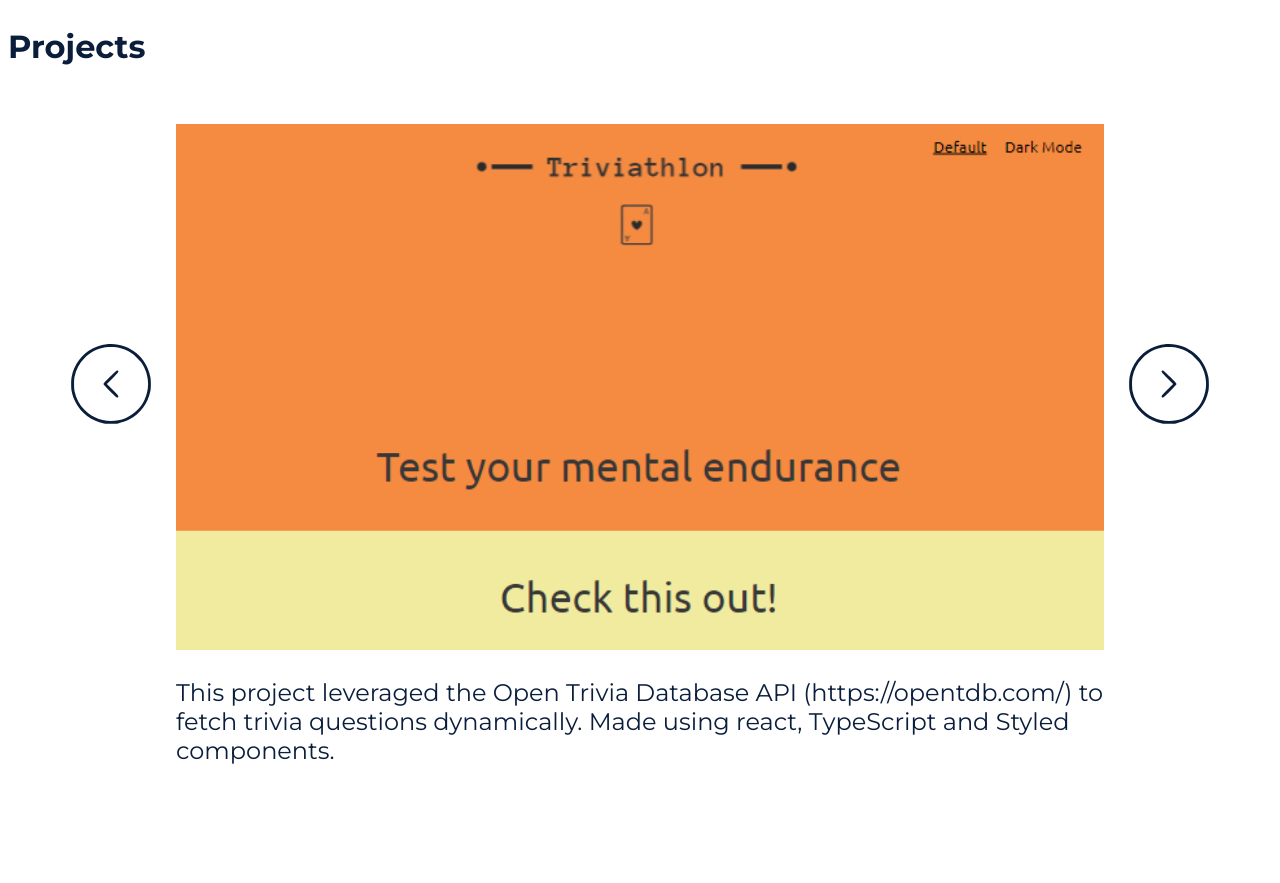
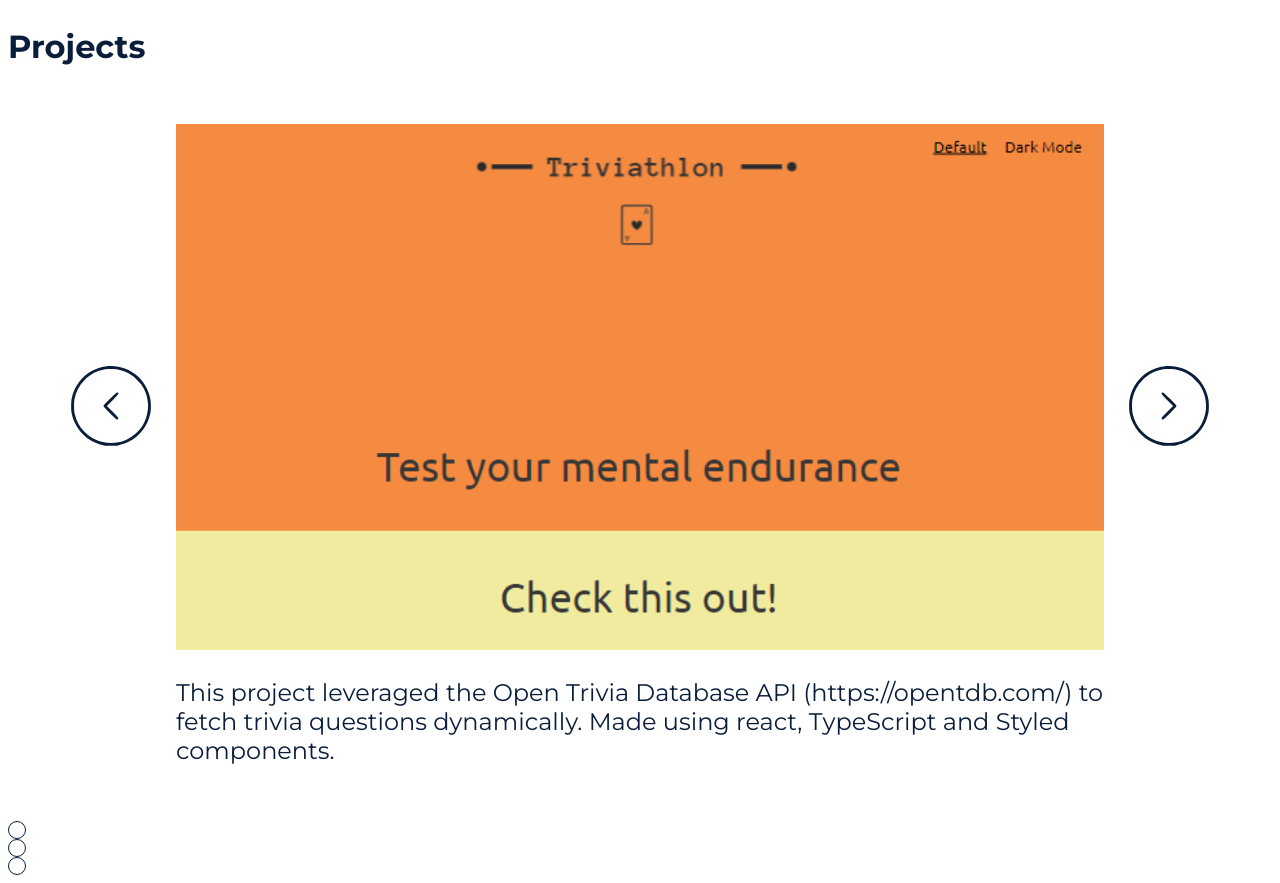
Before and after one commit to mikel-js/portfolio, a Next.js app: page / in a window 1280 px wide. Before the commit the page ends 829 px from the top, so only its background shows below. Built offline with nearby package versions, Linux system fonts and the light colour scheme.

Commit message:
add pagination

```diff
--- a/src/app/projects/ImageTilt.tsx
+++ b/src/app/projects/ImageTilt.tsx
@@ -19,7 +19,7 @@ const StyledImageTilt = styled.div<{ isActive: boolean }>`
   max-width: 33.75rem;
 
   p {
-    font-size: 1.5rem;
+    font-size: 0.7rem;
   }
 
   a {
@@ -29,6 +29,10 @@ const StyledImageTilt = styled.div<{ isActive: boolean }>`
 
   @media (min-width: ${BREAKPOINTS.lg}) {
     max-width: 58rem;
+
+    p {
+      font-size: 1.5rem;
+    }
   }
 `;
 
--- a/src/app/projects/Projects.tsx
+++ b/src/app/projects/Projects.tsx
@@ -30,7 +30,13 @@ const StyledArrowRight = styled(ArrowRight)`
   right: 5%;
 `;
 
-const StyledCircle = styled.div``;
+const StyledCircleContainer = styled.div``;
+const StyledCircle = styled.div`
+  height: 1rem;
+  width: 1rem;
+  border-radius: 50%;
+  border: 1px solid ${COLORS.primary};
+`;
 
 const Projects: React.FC = () => {
   const [activeIndex, setActiveIndex] = useState(0);
@@ -75,18 +81,21 @@ const Projects: React.FC = () => {
       <h2>Projects</h2>
       <StyledImageContainer>
         {projectsArr.map(({ src, title, desc, link }, index) => (
-          <Fragment key={title}>
           <ImageTilt
             isActive={activeIndex === index}
+            key={name}
             src={src}
             title={title}
             desc={desc}
             link={link}
           />
-            <StyledCircle />
-          </Fragment>
         ))}
       </StyledImageContainer>
+      <StyledCircleContainer>
+        {projectsArr.map((props, i) => (
+          <StyledCircle key={i} />
+        ))}
+      </StyledCircleContainer>
       <StyledArrowLeft width={80} height={80} onClick={handlePreviousClick} />
       <StyledArrowRight width={80} height={80} onClick={handleNextClick} />
     </StyledProjects>
```
Lines whose indentation alone changed are shown as unchanged.
